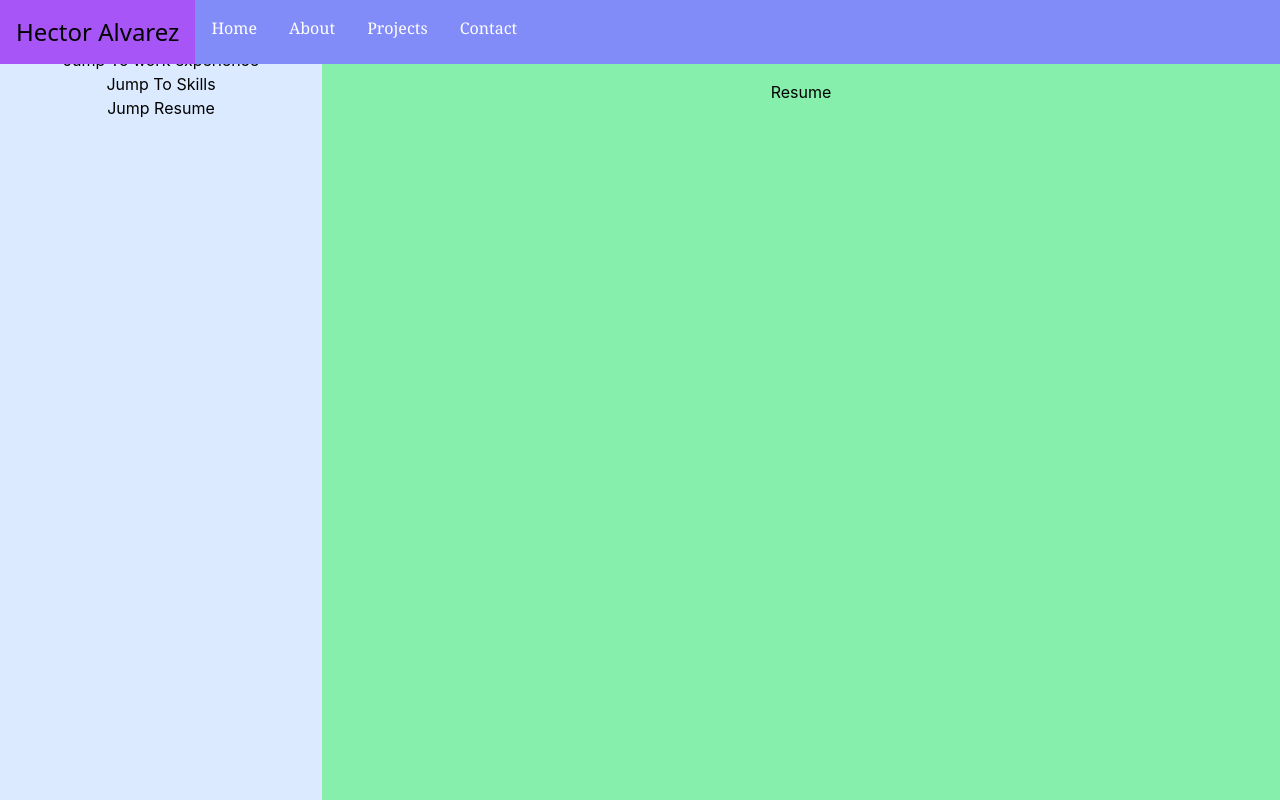
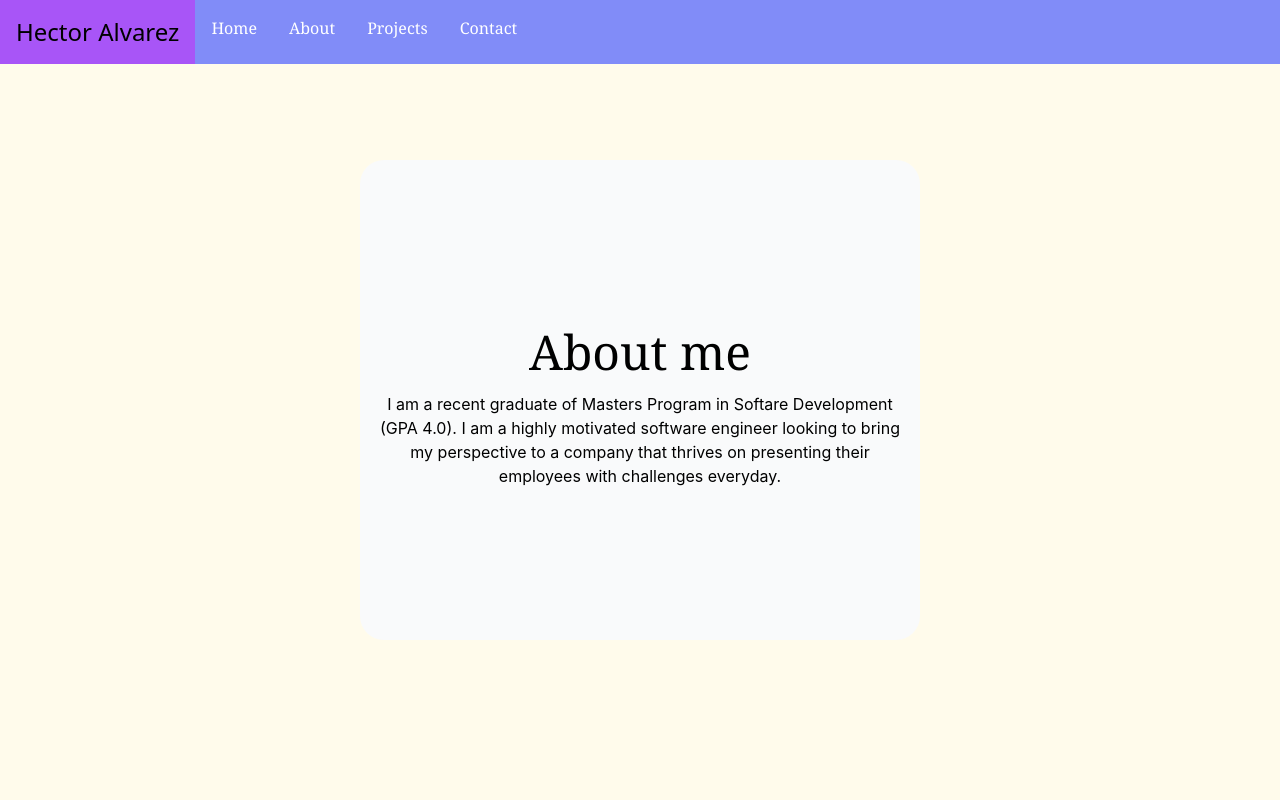
Before and after one commit to clouds16/portfolio, a React (Create React App) app: page /about in a window 1280 px wide. Built offline with nearby package versions, Linux system fonts and the light colour scheme.

Commit message:
changes to home page, about page

```diff
--- a/src/pages/About.js
+++ b/src/pages/About.js
@@ -7,41 +7,55 @@ function About() {
     }
 
     return(
-        <section className="snap-y snap-mandatory overflow-scroll h-screen w-screen flex " >
+        <section className="snap-y snap-mandatory overflow-scroll h-screen w-screen " id="aboutme" >
 
-            <div className=" flex-1 bg-blue-100 h-screen  flex flex-col">
-                <button className="" onClick={printOut}> Jump To Education </button>
-                <button> Jump To Work History </button>
-                <a href="#work-experience" > Jump To work experience</a>
-                <button> Jump To Skills  </button>
-                <button> Jump Resume  </button>
+            <section className="h-screen bg-amber-50 p-20 snap-start  flex place-items-center justify-center ">
+                <div className="h-3/4 w-1/2 bg-gray-50 rounded-3xl flex justify-center place-items-center flex-col p-5 " >
+                    <h2 className="font-serif text-5xl m-4">About me </h2>
+                    <p>
+                    I am a recent graduate of Masters Program in Softare Development (GPA 4.0).
+                    I am a highly motivated software engineer looking to bring my perspective to a company that thrives on presenting their employees with challenges everyday.
+
+                    </p>
                 </div>
-
-
-
-            <section className="flex-6 h-screen ">
-
-            <section className="h-screen bg-green-300 p-20 snap-start ">
-                <h2> Resume</h2>
             </section>
 
-            <section className="h-screen bg-blue-400 p-20 snap-start" id="education">
+            <section className="h-screen bg-amber-50 p-20 snap-start  flex place-items-center justify-center " id="timeline">
+                <div className="h-3/4 w-1/2 bg-gray-50 rounded-3xl flex justify-center place-items-center flex-col " >
+                    <h2 className="font-serif text-5xl"> Timeline </h2>
+                    <p>
+                        Timeline Items
+                    </p>
+                </div>
+            </section>
+
+            <section className="h-screen bg-gray-200 p-20 snap-start" id="education">
                 <h2 className=""> Education </h2>
 
                 <div className="h-full grid grid-cols-2 gap-4">
-                    <div className="m-5 card bg-red-100 rounded-lg">
+                    <div className="m-5 card bg-red-100 rounded-lg flex flex-col">
+                        <div className='flex-1 flex flex-col place-items-center justify-center' id="text">
                             <h2> University of California, Irvine  </h2>
                             <h3> September 2015 - September 2018</h3>
                             <h2> Bachelors of Science, Mechanical Engineering </h2>
+                        </div>
+
+                        <div className="flex-1 flex place-items-center justify-center">
                             <img className="h-60 w-auto" src={require('../assets/ucilogo.jpeg')} />
                         </div>
+                    </div>
 
-                    <div className="m-5 card bg-red-100 border-r-8 rounded-lg">
+                    <div className="m-5 card bg-red-100 rounded-lg flex flex-col">
+                        <div className='flex-1 flex flex-col place-items-center justify-center' id="text">
                             <h2> Maryville University of Saint Louis  </h2>
                             <h3> September 2020 - December 2021 </h3>
                             <h2> Masters of Science, Software Development</h2>
                             <h2> Graduated with Honors, GPA : 4.0</h2>
-                        <img className="h-60 w-auto " src={require('../assets/maryville.jpeg')} />
+                        </div>
+
+                        <div className="flex-1 flex place-items-center justify-center">
+                            <img className="h-full w-full" src={require('../assets/maryville.jpeg')} />
+                        </div>
                     </div>
 
                 </div>
@@ -94,9 +108,6 @@ function About() {
                 </div>
             </section>
 
-
-
-
             <section className="h-screen bg-green-300 p-20 snap-start ">
                 <h2> Skills </h2>
             </section>
@@ -110,11 +121,18 @@ function About() {
                 <h2> Resume</h2>
             </section>
 
-
-            </section>
         </section>
 
     )
 }
 
 export default About ;
+
+
+// <div className=" flex-1 bg-blue-100 h-screen  flex flex-col">
+// <button className="" onClick={printOut}> Jump To Education </button>
+// <button> Jump To Work History </button>
+// <a href="#work-experience" > Jump To work experience</a>
+// <button> Jump To Skills  </button>
+// <button> Jump Resume  </button>
+// </div>
--- a/src/pages/Home.js
+++ b/src/pages/Home.js
@@ -28,8 +28,13 @@ function Home() {
             </section>
 
 
-            <section className="h-screen w-screen bg-green-300 p-20 snap-start ">
-                <h2> Jump to Projects </h2>
+            <section className="h-screen w-screen bg-amber-50 p-20 snap-start flex place-items-center justify-center">
+                <div className=" h-3/4 w-3/4 bg-purple-200 rounded-3xl grid grid-cols-3  ">
+                    <div className="h-300 w-300 bg-cyan-100 m-5"> item 1 </div>
+                    <div className="h-300 w-300 bg-cyan-100 m-5"> item 2 </div>
+                    <div className="h-300 w-300 bg-cyan-100 m-5"> item 3 </div>
+
+                </div>
             </section>
 
             <section className="h-screen w-screen bg-green-300 p-20 snap-start ">
```
Lines whose indentation alone changed are shown as unchanged.
